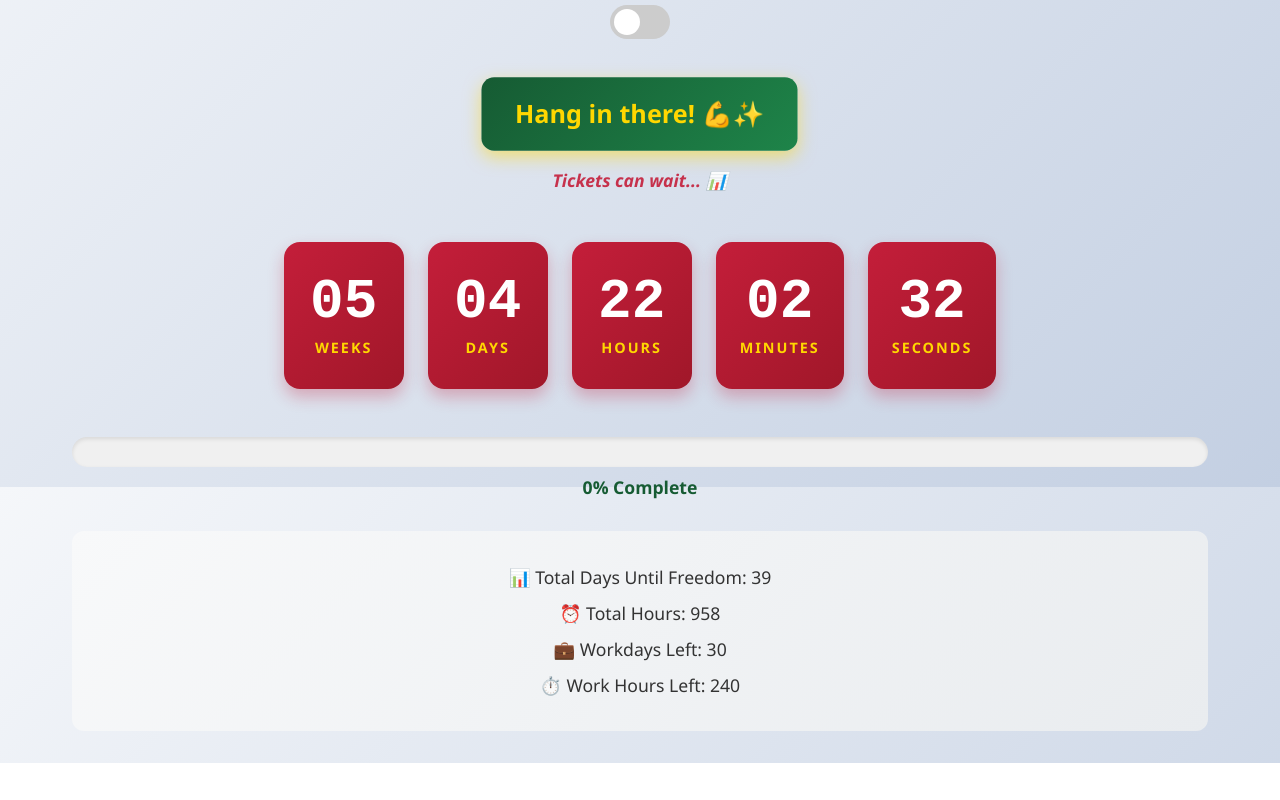
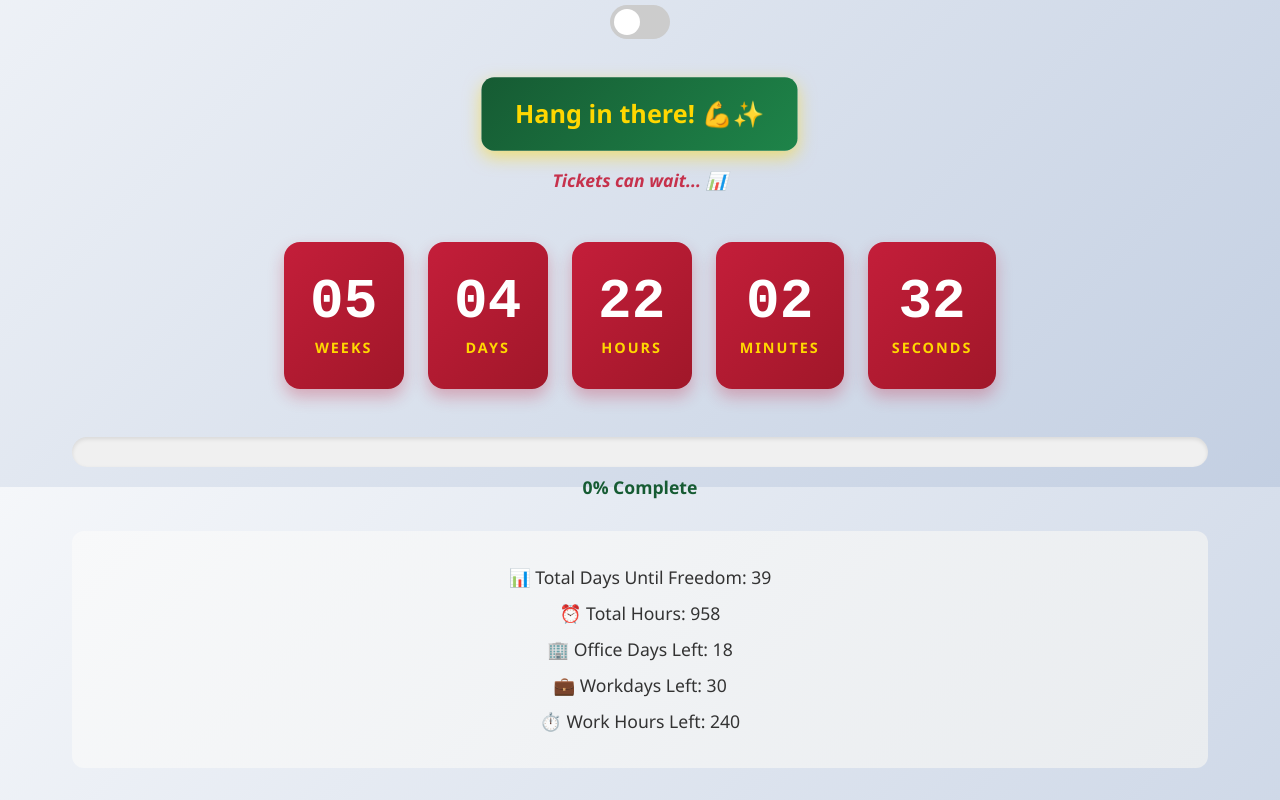
Before and after one commit to henia87/countdown-to-pto, an Angular app: page / in a window 1280 px wide. Shown: the part 313-1113 px from the top of the page. Before the commit the page ends 1076 px from the top, so only its background shows below. Built offline with nearby package versions, Linux system fonts and the light colour scheme.

Commit message:
add office days left to stats

```diff
--- a/src/app/components/countdown/countdown.component.html
+++ b/src/app/components/countdown/countdown.component.html
@@ -130,6 +130,7 @@
     <p class="stat-item">
       ⏰ Total Hours: {{ adjustedRemainingTime().totalHours.toLocaleString() }}
     </p>
+    <p class="stat-item">🏢 Office Days Left: {{ officeDaysRemaining() }}</p>
     <p class="stat-item">💼 Workdays Left: {{ workdaysRemaining() }}</p>
     <p class="stat-item">
       ⏱️ Work Hours Left: {{ workHoursRemaining().toLocaleString() }}
--- a/src/app/components/countdown/countdown.component.ts
+++ b/src/app/components/countdown/countdown.component.ts
@@ -214,6 +214,40 @@ export class CountdownComponent implements OnInit {
     return this.daysTraitorHasBeenFree() * 20;
   });
 
+  // Office days remaining (Tue, Wed, Thu) - decreases at 6 PM on office days
+  officeDaysRemaining = computed(() => {
+    // Access remainingTime to make this reactive
+    const _ = this.remainingTime();
+
+    const now = new Date();
+    const targetDate = new Date('2025-12-19T18:00:00+01:00');
+    const currentHour = now.getHours();
+
+    let officeDays = 0;
+    const currentDate = new Date(now);
+    currentDate.setHours(0, 0, 0, 0);
+
+    // If it's past 6 PM on an office day, don't count today
+    // Office days are Tue (2), Wed (3), Thu (4)
+    const currentDay = now.getDay();
+    const isOfficeDay = currentDay >= 2 && currentDay <= 4;
+
+    if (currentHour >= 18 && isOfficeDay) {
+      currentDate.setDate(currentDate.getDate() + 1);
+    }
+
+    while (currentDate <= targetDate) {
+      const dayOfWeek = currentDate.getDay();
+      // Count if it's Tuesday (2), Wednesday (3), or Thursday (4)
+      if (dayOfWeek >= 2 && dayOfWeek <= 4) {
+        officeDays++;
+      }
+      currentDate.setDate(currentDate.getDate() + 1);
+    }
+
+    return officeDays;
+  });
+
   ngOnInit(): void {
     // Increment the check counter for fun statistics
     this.countdownService.incrementCheckCount();
```
Also changed, not shown: 1 other file (tests, documents, lock files or other folders).
